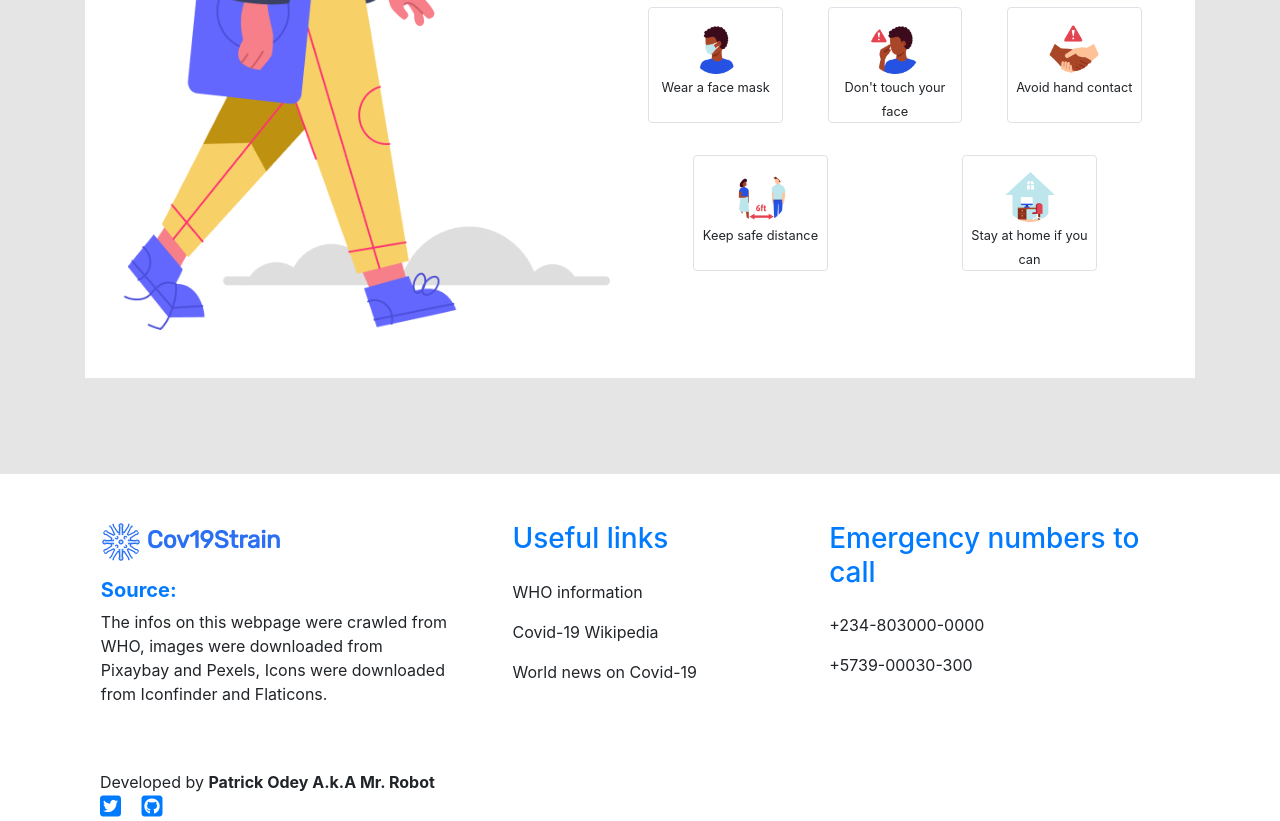
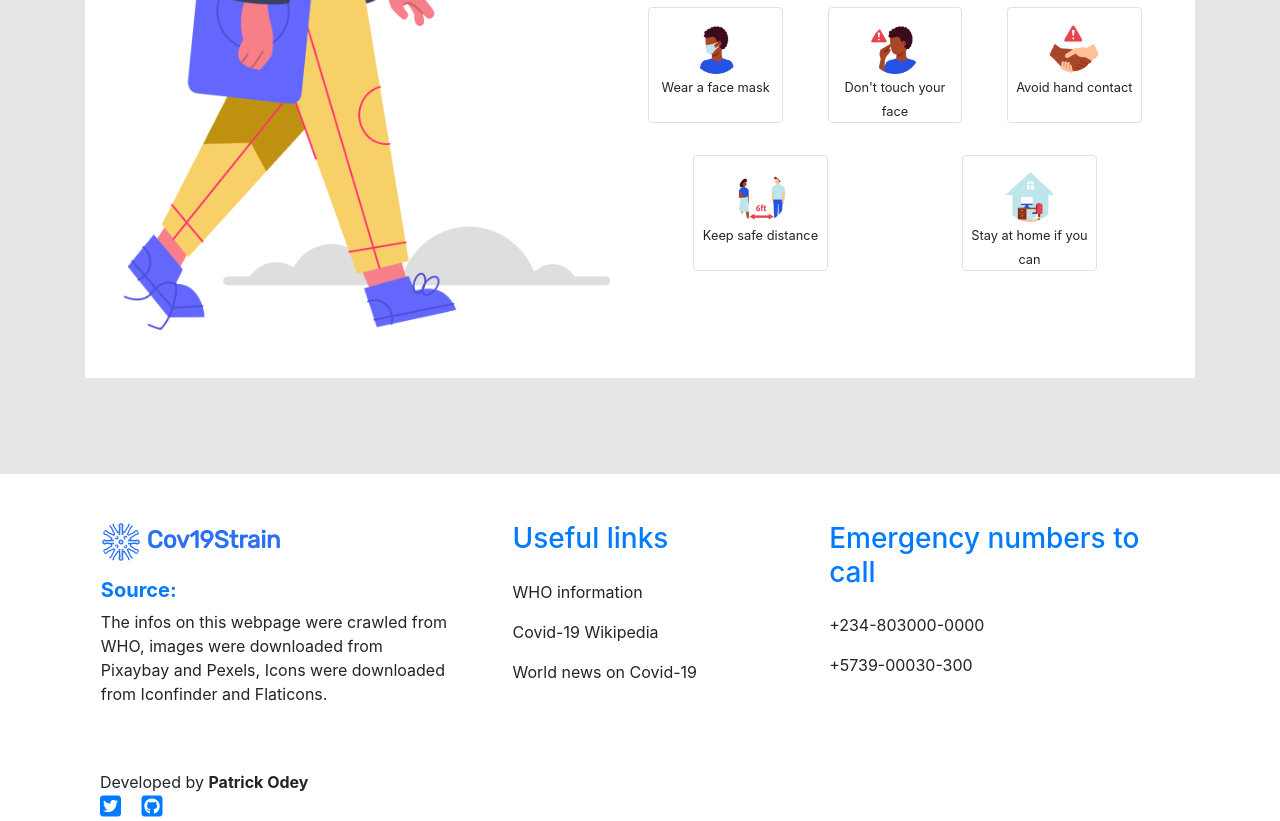
Before and after one commit to Patrickodey360coder/COVID-19-TRACKER, a plain HTML site: page index.html in a window 1280 px wide. Shown: the part 2324-3145 px from the top of the page. Drawn offline with nearby package versions, Linux system fonts and the light colour scheme; no server answers.

Commit message:
Initial commit 2023

```diff
--- a/index.html
+++ b/index.html
@@ -270,7 +270,7 @@
             </div>
             <div class="container">
                 <div class="row ">
-                    <div class="col-12">Developed by <span class="font-weight-bold">Patrick Odey A.k.A Mr. Robot</span></div>
+                    <div class="col-12">Developed by <span class="font-weight-bold">Patrick Odey</span></div>
                     <div class="col-12">
                         <a target="_blank" href="https://twitter.com/patrickodey_"><i class="fab fa-twitter-square mr-3"></i></a>
                         <a target="_blank" href="https://github.com/Patrickodey360coder"><i class="fab fa-github-square"></i></a>
```
